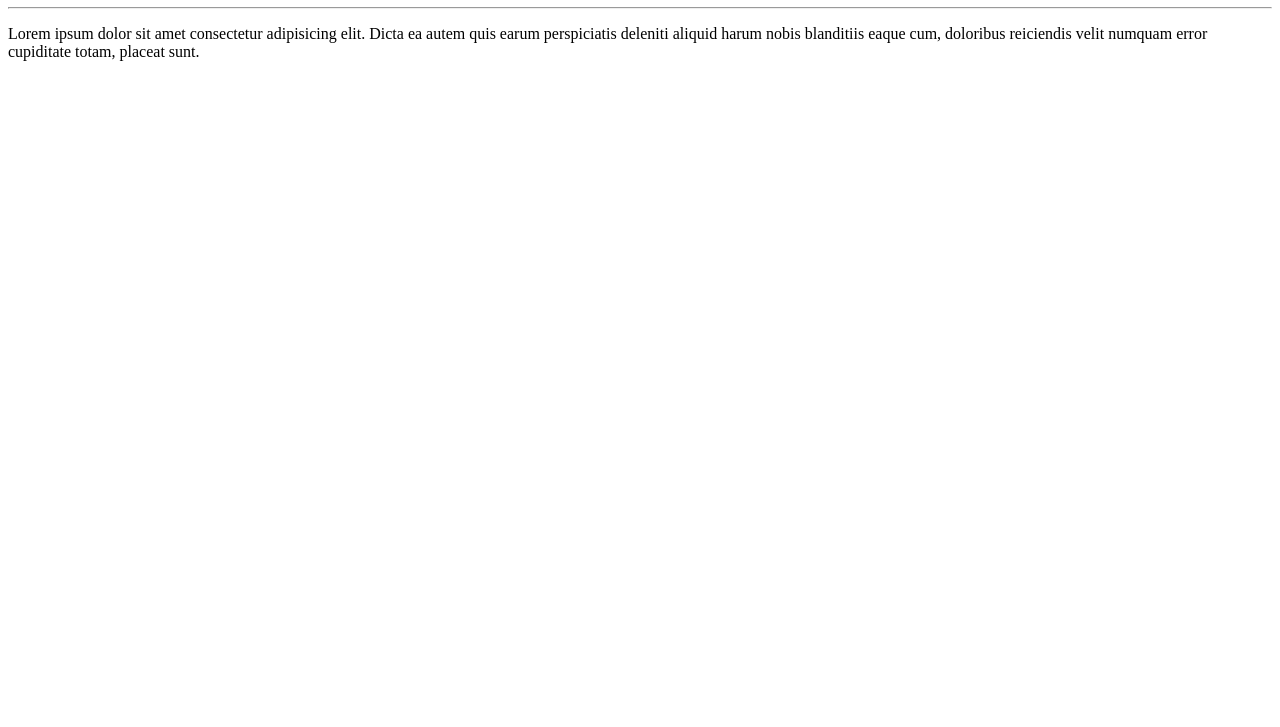
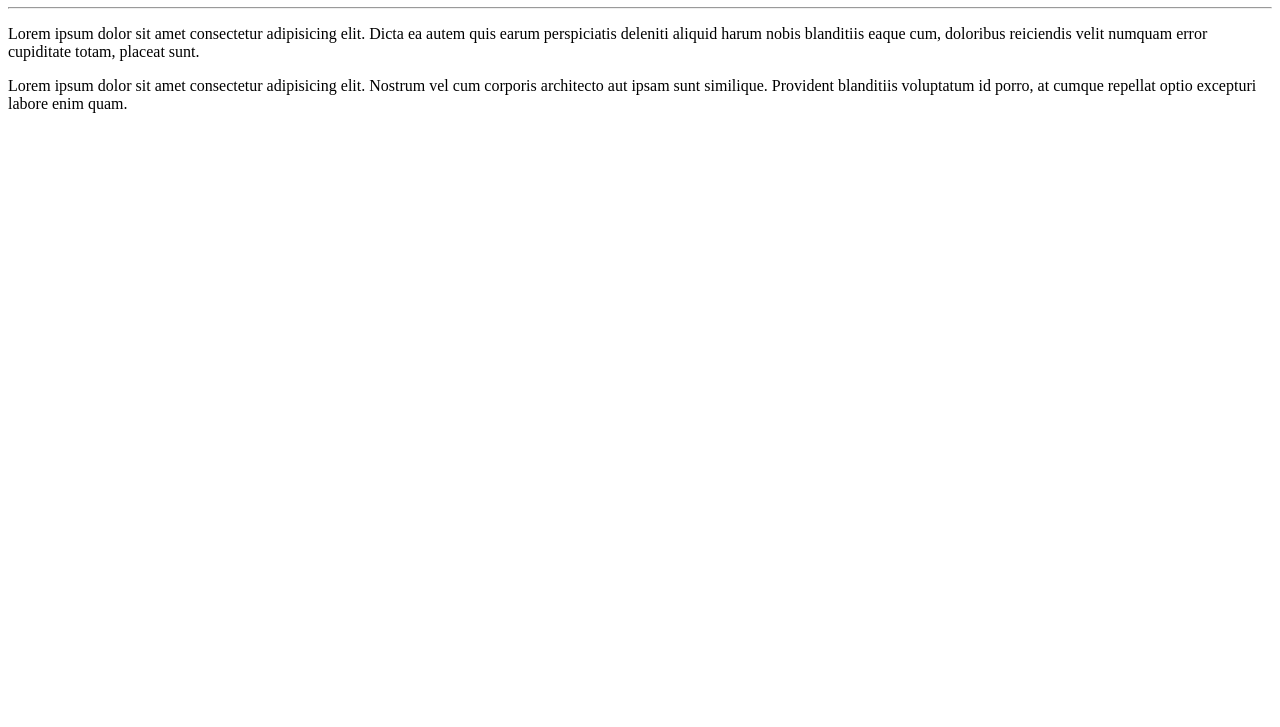
Before and after one commit to Paulinbakna/Meus-projetos, a plain HTML site: page site-exemplo/index.html in a window 1280 px wide. Shown: the part 73-800 px from the top of the page. Drawn offline with Linux system fonts and the light colour scheme.

Commit message:
Adicionei um paragrafo

```diff
--- a/site-exemplo/index.html
+++ b/site-exemplo/index.html
@@ -10,5 +10,6 @@
     <h1>Ola, Mundo!</h1>
     <hr>
     <p>Lorem ipsum dolor sit amet consectetur adipisicing elit. Dicta ea autem quis earum perspiciatis deleniti aliquid harum nobis blanditiis eaque cum, doloribus reiciendis velit numquam error cupiditate totam, placeat sunt.</p>
+    <p>Lorem ipsum dolor sit amet consectetur adipisicing elit. Nostrum vel cum corporis architecto aut ipsam sunt similique. Provident blanditiis voluptatum id porro, at cumque repellat optio excepturi labore enim quam.</p>
 </body>
 </html>
```
